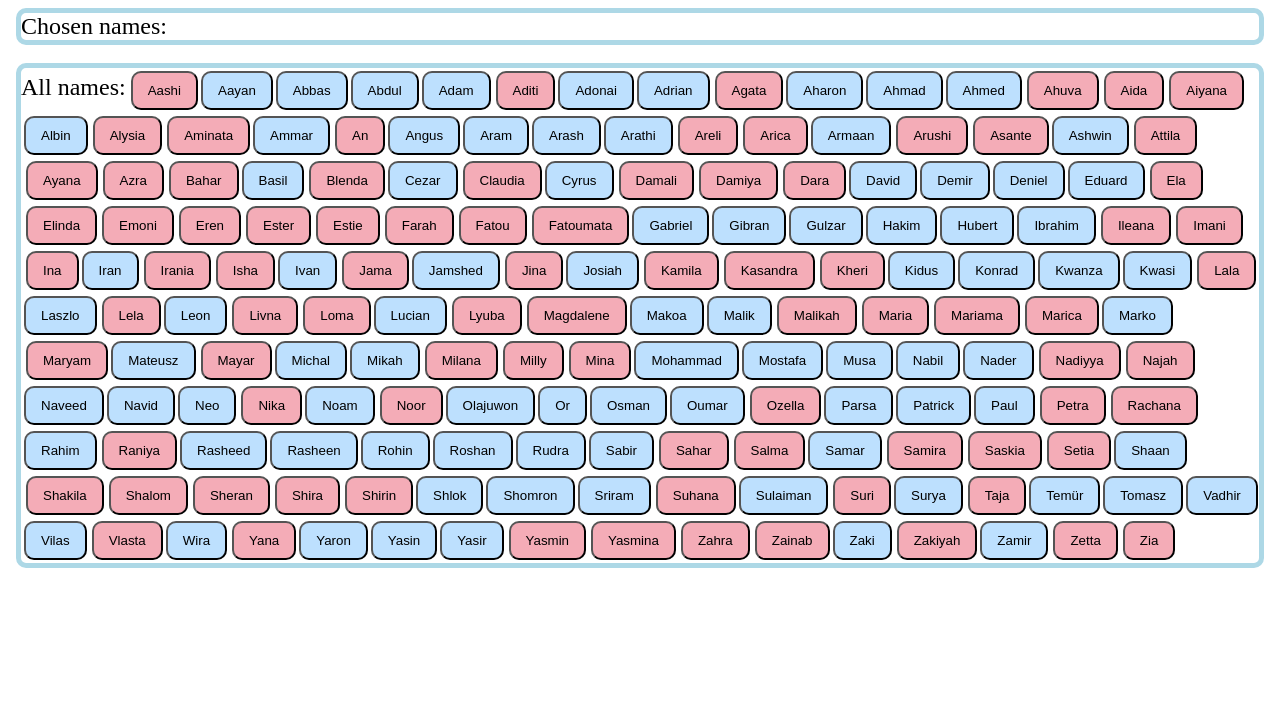
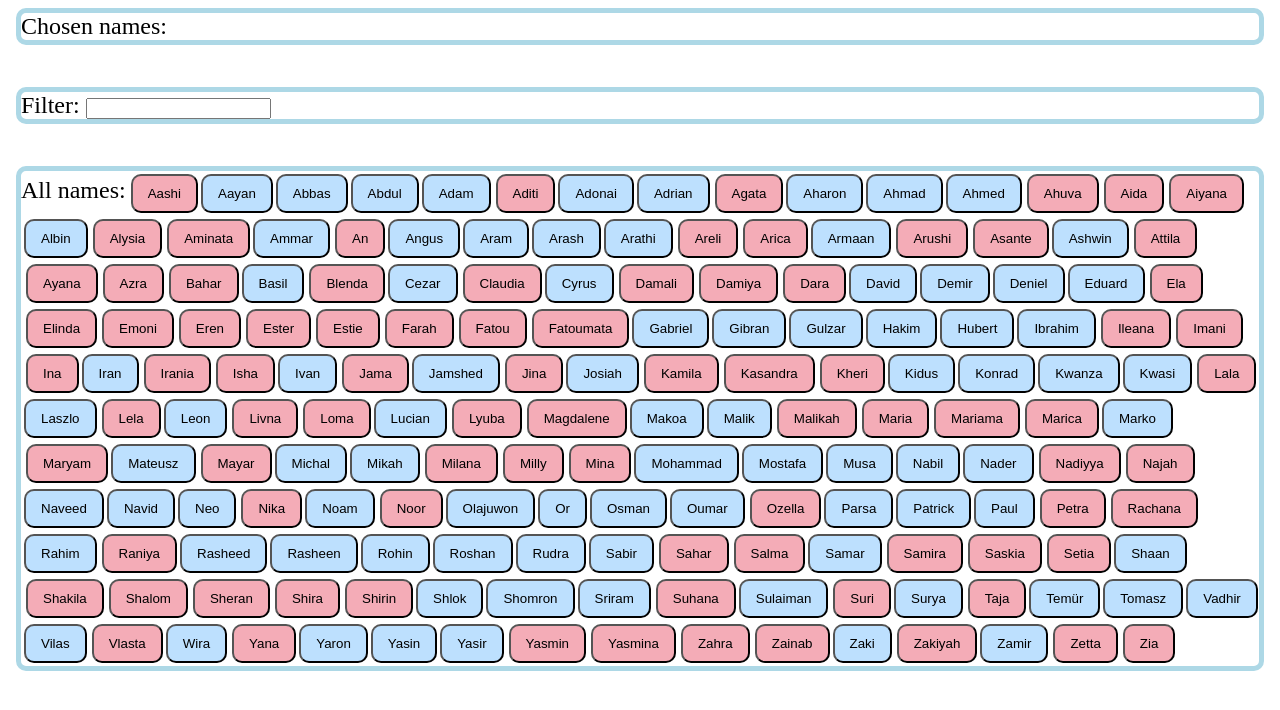
Before and after one commit to TomaszLaboj/baby-names-exercise, a React (Create React App) app: page / in a window 1280 px wide. Shown: the top 710 px of the page. Built offline with nearby package versions, Linux system fonts and the light colour scheme; the HTML template or start-up script is replaced by a standard one.

Commit message:
search bar added in the app section, not seraching now

```diff
--- a/src/App.tsx
+++ b/src/App.tsx
@@ -1,6 +1,7 @@
 import "./myStyles.css";
 import names from "./data/babyNamesData.json";
 import { useState } from "react";
+
 
 function App():JSX.Element{
   interface BabyNames {
@@ -30,6 +31,7 @@ function App():JSX.Element{
 
   return (
     <body>
+
       <div className="main">
         <>Chosen names:{nameList.map((chosenName) => {
         return (
@@ -41,6 +43,9 @@ function App():JSX.Element{
         })}</>
       </div>
 
+      <br></br>
+
+      <p className="main">  Filter: <SearchBar/> </p>
       <br></br>
 
       <div className="main">
@@ -61,4 +66,14 @@ function App():JSX.Element{
   );
 }
 
+function SearchBar(): JSX.Element {
+
+  const [typedMessage, setTypedMessage] = useState('')
+
+  return (
+      <input value="" onChange={(event) => {
+        setTypedMessage(event.target.value)}}/>
+  )
+}
+
 export default App;
```
